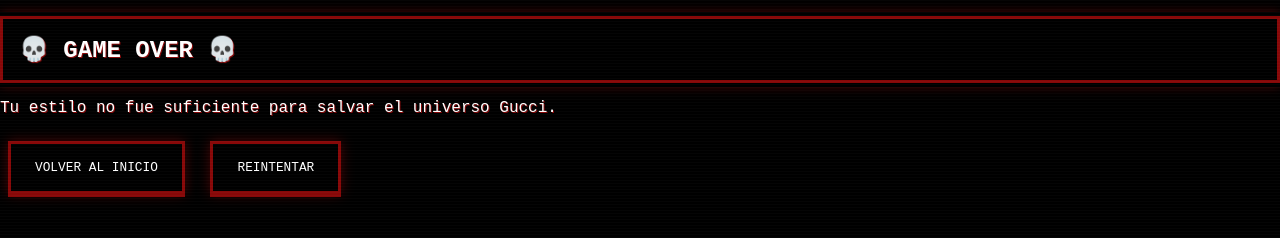
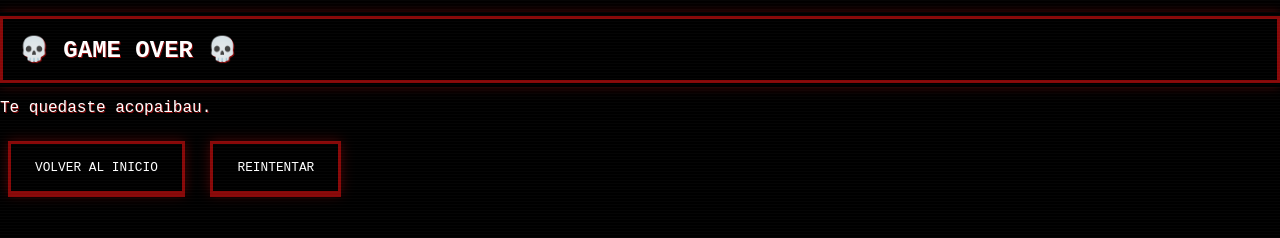
Before and after one commit to RafaelRios2707/Programacion1, a plain HTML site: page cambas invaders/gameover.html in a window 1280 px wide. Drawn offline with Linux system fonts and the light colour scheme.

Commit message:
Update gameover.html

```diff
--- a/cambas invaders/gameover.html
+++ b/cambas invaders/gameover.html
@@ -9,7 +9,7 @@
 <body>
   <div class="menu">
     <h1>💀 GAME OVER 💀</h1>
-    <p>Tu estilo no fue suficiente para salvar el universo Gucci.</p>
+    <p>Te quedaste acopaibau.</p>
     <button onclick="location.href='index.html'">VOLVER AL INICIO</button>
     <button onclick="location.href='game.html'">REINTENTAR</button>
   </div>
```
